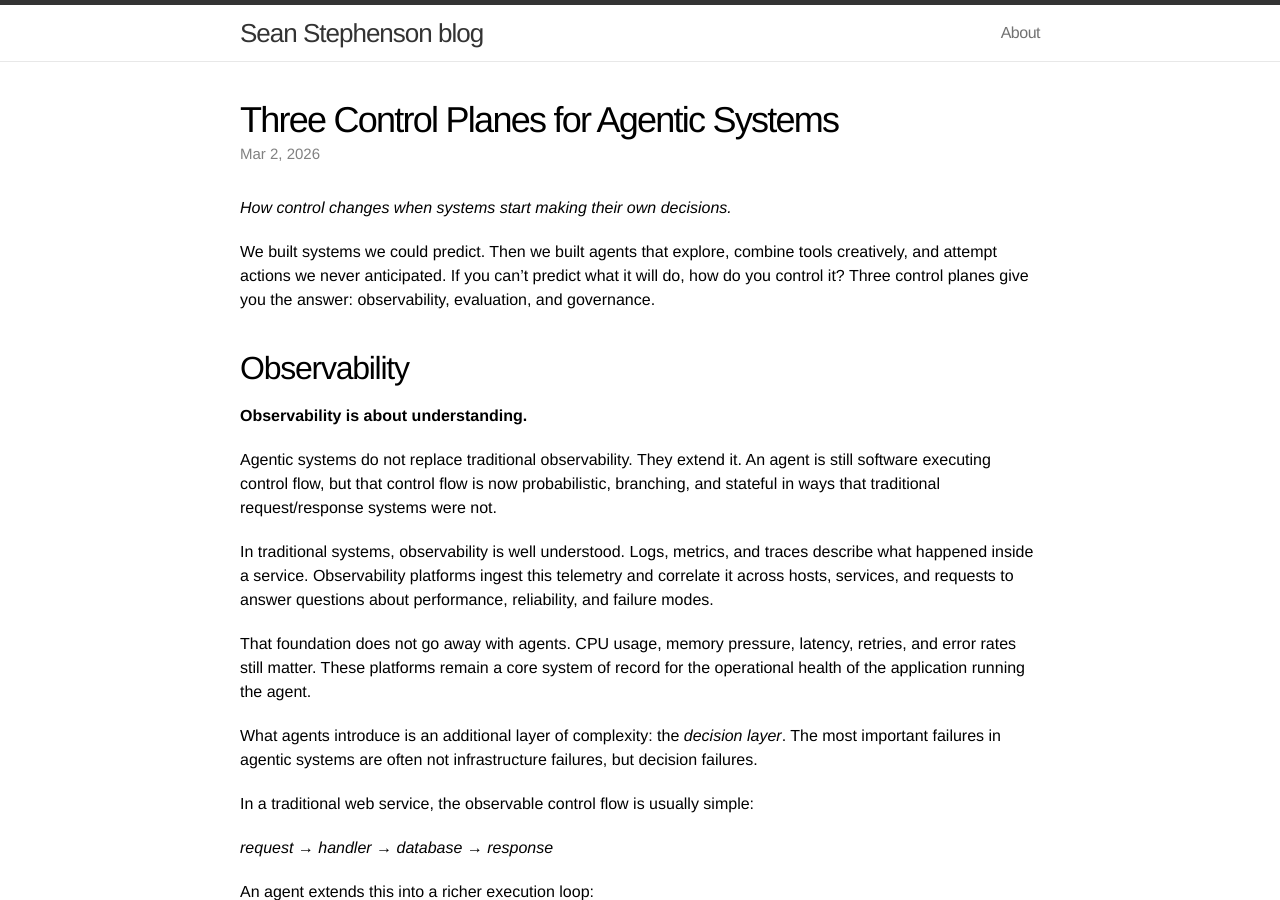
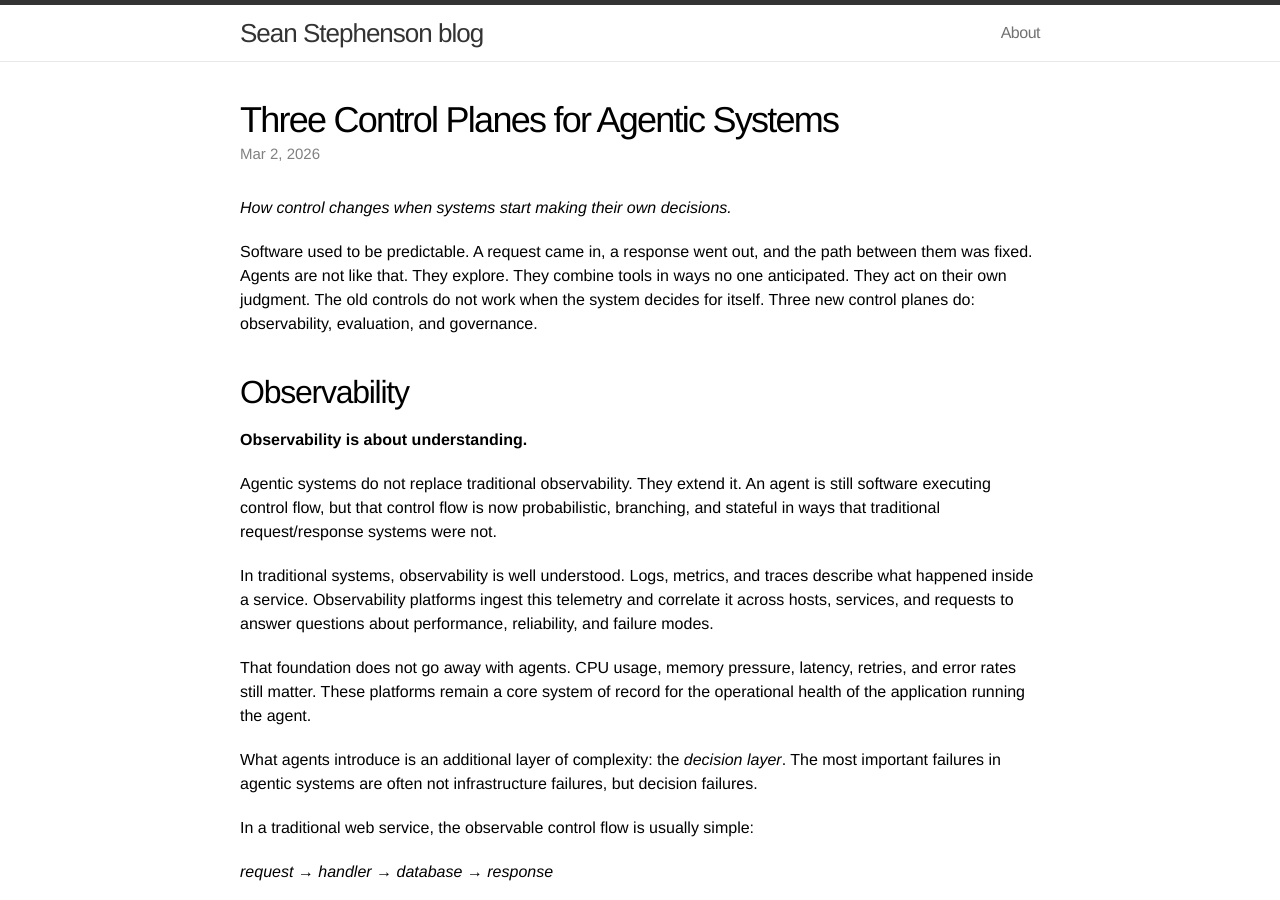
Before and after one commit to SeanPlusPlus/seanplusplus.github.io, a Jekyll site: the page built from _posts/2026-03-02-three-control-planes.md, in a window 1280 px wide and 900 px high. Built offline with Jekyll 4.4.1, drawn with Linux system fonts in a browser that asks for light colours.

Commit message:
docs: rewrite intro for three control planes post
Replace "we built" framing with declarative Hemingway-style sentences.

Co-Authored-By: Claude Opus 4.6 <noreply@anthropic.com>

```diff
--- a/_posts/2026-03-02-three-control-planes.md
+++ b/_posts/2026-03-02-three-control-planes.md
@@ -6,7 +6,7 @@ date: 2026-03-02
 
 *How control changes when systems start making their own decisions.*
 
-We built systems we could predict. Then we built agents that explore, combine tools creatively, and attempt actions we never anticipated. If you can't predict what it will do, how do you control it? Three control planes give you the answer: observability, evaluation, and governance.
+Software used to be predictable. A request came in, a response went out, and the path between them was fixed. Agents are not like that. They explore. They combine tools in ways no one anticipated. They act on their own judgment. The old controls do not work when the system decides for itself. Three new control planes do: observability, evaluation, and governance.
 
 ## Observability
 
```
